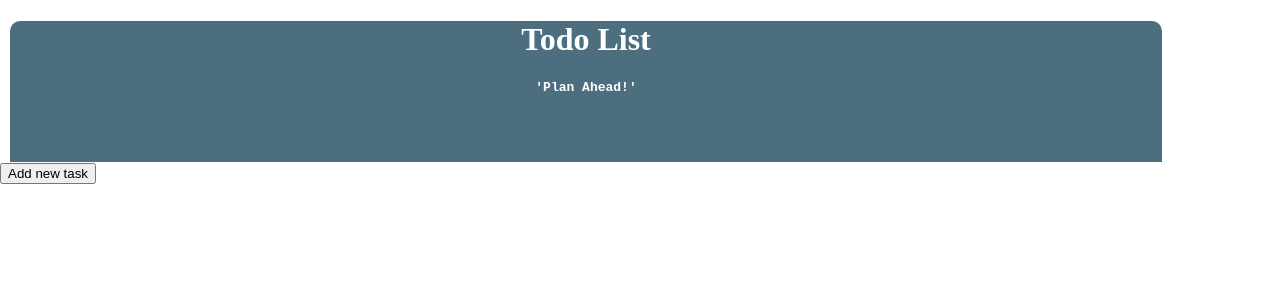
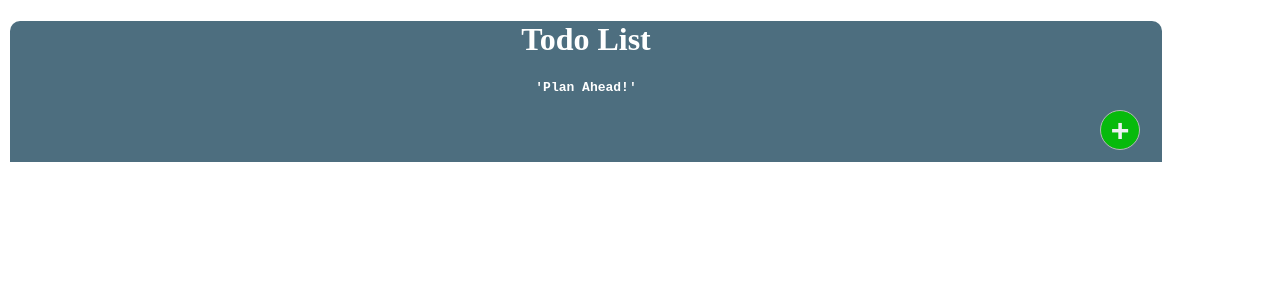
Before and after one commit to Czekk/Todo-List-App, a React (Create React App) app: page / in a window 1280 px wide. Shown: the top 300 px of the page. Built offline with nearby package versions, Linux system fonts and the light colour scheme.

Commit message:
added styling

```diff
--- /dev/null
+++ b/src/Components/Tasks/Tasks.css
@@ -0,0 +1,20 @@
+#addTaskButton {
+    position: fixed;
+    top: 110px;
+    right: 140px;
+    background-color: rgb(0,195,0);opacity:0.9;
+    color: white;
+    border-radius: 50%;
+    height: 40px;
+    width: 40px;
+    text-align: center;
+    font-size:200%;
+    font-weight: bolder;
+    z-index: inherit 1; ;
+    shadow: 0px 4px 5px #cccc;
+    border: 1px solid silver;
+}
+
+.tasksCont {
+
+}
--- a/src/Components/Tasks/Tasks.js
+++ b/src/Components/Tasks/Tasks.js
@@ -1,9 +1,11 @@
 import React from 'react';
 import Task from './Task/Task';
+import './Tasks.css';
 
 const tasks = (probs) => {
     return (
         <div>
+          <div clasName='tasksCont' >
         {probs.tasks.map(task => {
           return (
             <Task title= {task.title}
@@ -15,7 +17,8 @@ const tasks = (probs) => {
           )
           })
         }
-        <button onClick= {probs.onClick}> Add new task </button>
+        </div>
+        <button id='addTaskButton' onClick= {probs.onClick}>+</button>
       </div>
     );
 
```
